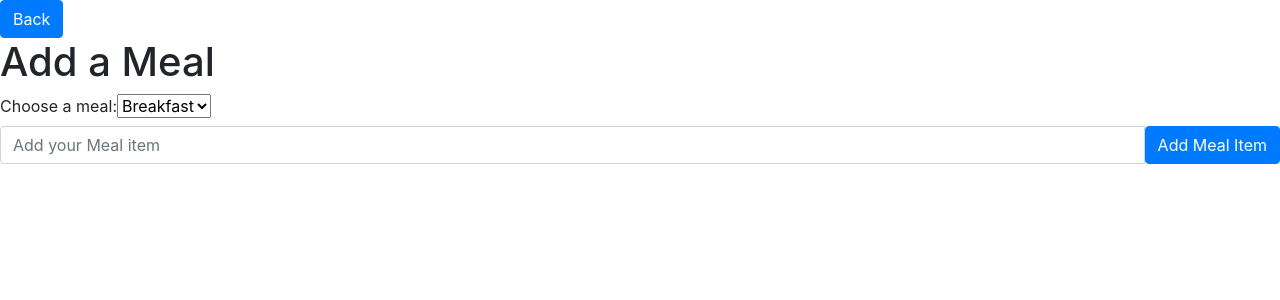
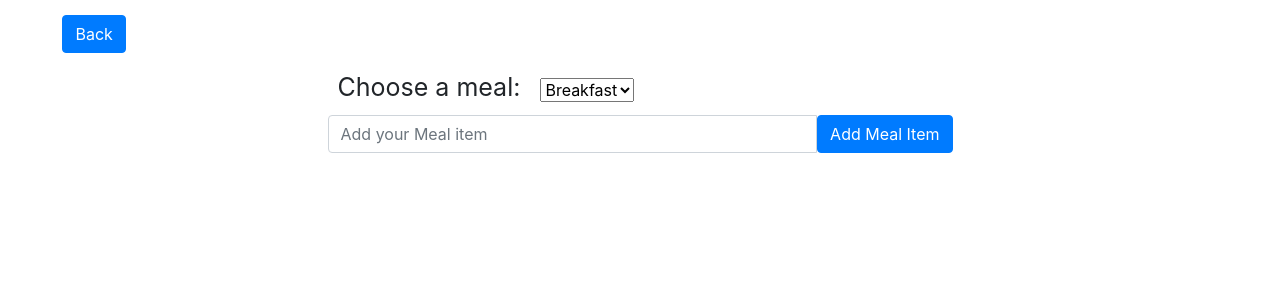
Before and after one commit to paulwstorm/git-fit-testing, a React (Create React App) app: page /meals/add in a window 1280 px wide. Shown: the top 300 px of the page. Built offline with nearby package versions, Linux system fonts and the light colour scheme.

Commit message:
Added styling to AddMeal page.

```diff
--- a/src/components/addMeal.js
+++ b/src/components/addMeal.js
@@ -12,12 +12,14 @@ class AddMeal extends Component {
       this.state = {
         meal: this.props.location.editMeal || "",
         currentFood: [],
+        placeholder: "Add your Meal item",
         query: ""
       }
 
       this.setMeal = this.setMeal.bind(this)
       this.searchFoodItem = this.searchFoodItem.bind(this)
       this.deleteFood = this.deleteFood.bind(this)
+      this.renderMeal = this.renderMeal.bind(this)
     }
 
     getMealFood() {
@@ -48,6 +50,7 @@ class AddMeal extends Component {
       await this.props.addFoodItem(this.state.query, this.state.meal)
 
       this.getMealFood()
+      this.setState({query: ""})
     }
 
     deleteFood(foodItem) {
@@ -56,14 +59,37 @@ class AddMeal extends Component {
       this.getMealFood()
     }
 
+    renderMeal() {
+      if (this.state.meal.length == 0) {
+        return (
+          <div>
+            <span className="AddMeal-header"><label htmlFor="meals">Choose a meal:</label></span>
+            <select id="meals">
+              <option onClick={event => {this.setMeal(event)}} value="breakfast">Breakfast</option>
+              <option onClick={event => {this.setMeal(event)}} value="lunch">Lunch</option>
+              <option onClick={event => {this.setMeal(event)}} value="dinner">Dinner</option>
+              <option onClick={event => {this.setMeal(event)}} value="snacks">Snacks</option>
+            </select>
+          </div>
+        )
+      } else {
+        return (
+          <span className="AddMeal-header">Please add your {this.state.meal} </span>
+        )
+      }
+    }
+
     renderFood() {
       if (this.state.currentFood) {
         return this.state.currentFood.map( foodItem => {
             return (
-              <li key={foodItem.id}>
-                { foodItem.food_name }
-                <button className="btn btn-primary" onClick={event => {this.deleteFood(foodItem)}}> Delete </button>
-              </li>
+              <div className="food-item shadow p-3 mb-5 bg-white rounded" key={foodItem.id}>
+                <span className="food-desc">Item: { foodItem.food_name }</span>
+                <span className="food-desc">Amt: { foodItem.serving_qty }</span>
+                <span className="food-desc">{ foodItem.serving_unit }</span>
+                <span className="food-desc">Cal: { foodItem.nf_calories }</span>
+                <button className="btn btn-primary float-right delete-food-item" onClick={event => {this.deleteFood(foodItem)}}> Delete </button>
+              </div>
             )
           })
       }
@@ -71,34 +97,47 @@ class AddMeal extends Component {
 
     render() {
         return(
-
             <div>
-              <Link to={'/meals'}><button className="btn btn-primary">Back</button></Link>
-              <h1> Add a Meal </h1>
+              <div className="row">
+                <div className="col-sm-2 text-center">
+                  <Link to={'/meals'}><button className="btn btn-primary back-button">Back</button></Link>
+                </div>
+                <div className="col-sm-10"></div>
+              </div>
+              <div className="row">
+                <div className="col-md-3"></div>
+                <div className="col-md-6">
                   <div>
-                <label htmlFor="meals">Choose a meal:</label>
-
-                <select id="meals">
-                  <option onClick={event => {this.setMeal(event)}} value="breakfast">Breakfast</option>
-                  <option onClick={event => {this.setMeal(event)}} value="lunch">Lunch</option>
-                  <option onClick={event => {this.setMeal(event)}} value="dinner">Dinner</option>
-                  <option onClick={event => {this.setMeal(event)}} value="snacks">Snacks</option>
-                </select>
+                    {this.renderMeal()}
                   </div>
+                </div>
+                <div className="col-md-3"></div>
+              </div>
+              <div className="row">
+                <div className="col-md-3"></div>
+                <div className="col-md-6">
                   <form className="input-group">
                     <input
-                  placeholder="Add your Meal item"
+                      placeholder={this.state.placeholder}
                       className="form-control"
-                  onChange={event => this.setState({ query: event.target.value })}
+                      ref="foodSearch"
+                      onChange={event => {this.setState({ query: event.target.value})}}
                     />
-                <button type="submit" className="btn btn-primary" onClick={event=>{event.preventDefault();this.searchFoodItem()}}>
+                    <button type="submit" className="btn btn-primary" onClick={event=>{event.preventDefault();this.searchFoodItem();this.refs.foodSearch.value=""}}>
                       Add Meal Item
                     </button>
                   </form>
-            <div>
-              <ul className="food-item">
+                </div>
+                <div className="col-md-3"></div>
+              </div>
+              <div className="row">
+                <div className="col-md-3"></div>
+                <div className="col-md-6">
+                  <div className="food-items">
                     {this.renderFood()}
-              </ul>
+                  </div>
+                </div>
+                <div className="col-md-3"></div>
               </div>
             </div>
     );
--- a/src/index.css
+++ b/src/index.css
@@ -1,13 +1,25 @@
-body {
-  margin: 0;
-  font-family: -apple-system, BlinkMacSystemFont, 'Segoe UI', 'Roboto', 'Oxygen',
-    'Ubuntu', 'Cantarell', 'Fira Sans', 'Droid Sans', 'Helvetica Neue',
-    sans-serif;
-  -webkit-font-smoothing: antialiased;
-  -moz-osx-font-smoothing: grayscale;
+.AddMeal-header {
+    font-size: 25px;
+    margin: 10px;
 }
 
-code {
-  font-family: source-code-pro, Menlo, Monaco, Consolas, 'Courier New',
-    monospace;
+.back-button {
+  margin: 15px;
 }
+
+.delete-food-item {
+  margin-bottom: 5px;
+}
+
+.food-desc {
+  margin: 5px;
+}
+
+.food-item {
+  margin: 15px;
+  font-size: 18px
+}
+
+#meals {
+  margin: 10px;
+}
--- a/src/index.js
+++ b/src/index.js
@@ -4,6 +4,7 @@ import { Provider } from "react-redux";
 import { createStore, applyMiddleware } from "redux";
 import { BrowserRouter, Route, Switch } from "react-router-dom";
 import promise from "redux-promise";
+import './index.css'
 
 import reducers from "./reducers/index.js";
 import Home from "./components/home.js"
--- a/src/reducers/index.js
+++ b/src/reducers/index.js
@@ -26,6 +26,7 @@ const rootReducer = combineReducers({
         const breakfast = [...state.meals.breakfast, breakfastItem]
         const addBreakfast = _.clone(state)
         addBreakfast.meals.breakfast = breakfast
+        console.log(addBreakfast)
         return addBreakfast
       case ADD_LUNCH_ITEM:
         const lunchItem = action.payload.data.foods[0]
```
Lines whose indentation alone changed are shown as unchanged.
